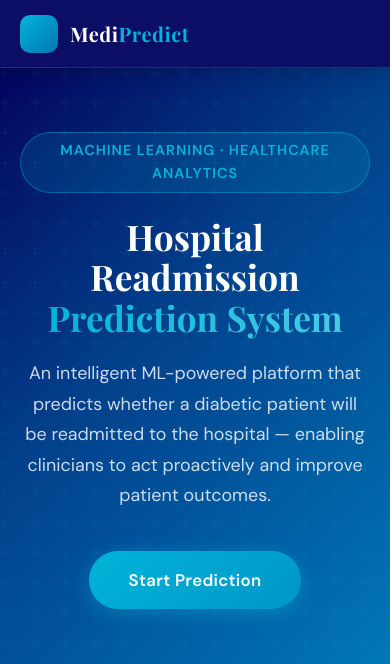
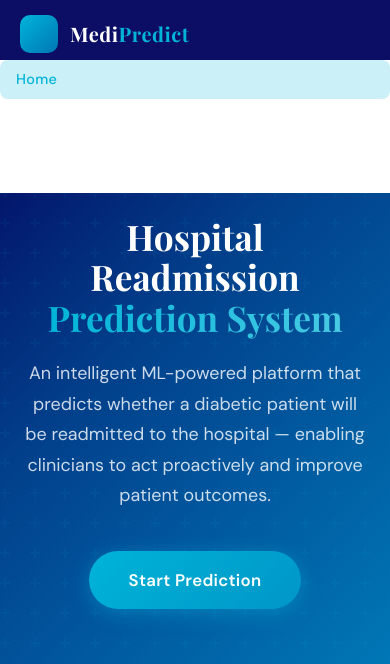
Before and after one commit to VaishaliParmar-tech/hospital-readmission-prediction-ml, a Flask app: page / in a window 390 px wide. Shown: the top 664 px of the page. Run offline with Flask 3, Linux system fonts and the light colour scheme.

Commit message:
Update style.css

```diff
--- a/static/css/style.css
+++ b/static/css/style.css
@@ -575,7 +575,7 @@ img { max-width: 100%; display: block; }
 /* ── Responsive ─────────────────────────────────────────────── */
 @media (max-width: 768px) {
   .navbar { padding: 0 1.25rem; }
-   .nav-links{display:none; flex-direction:column ; position:absolute;top:60px;right:0;background:white;width:100%;text-align:center;}
+   .nav-links{flex-direction:column ; position:absolute;top:60px;right:0;background:white;width:100%;text-align:center;}
    .nav-links.active{display:flex;}
   .nav-links a span { display: inline; }
   .graph-grid { grid-template-columns: 1fr; }
```
